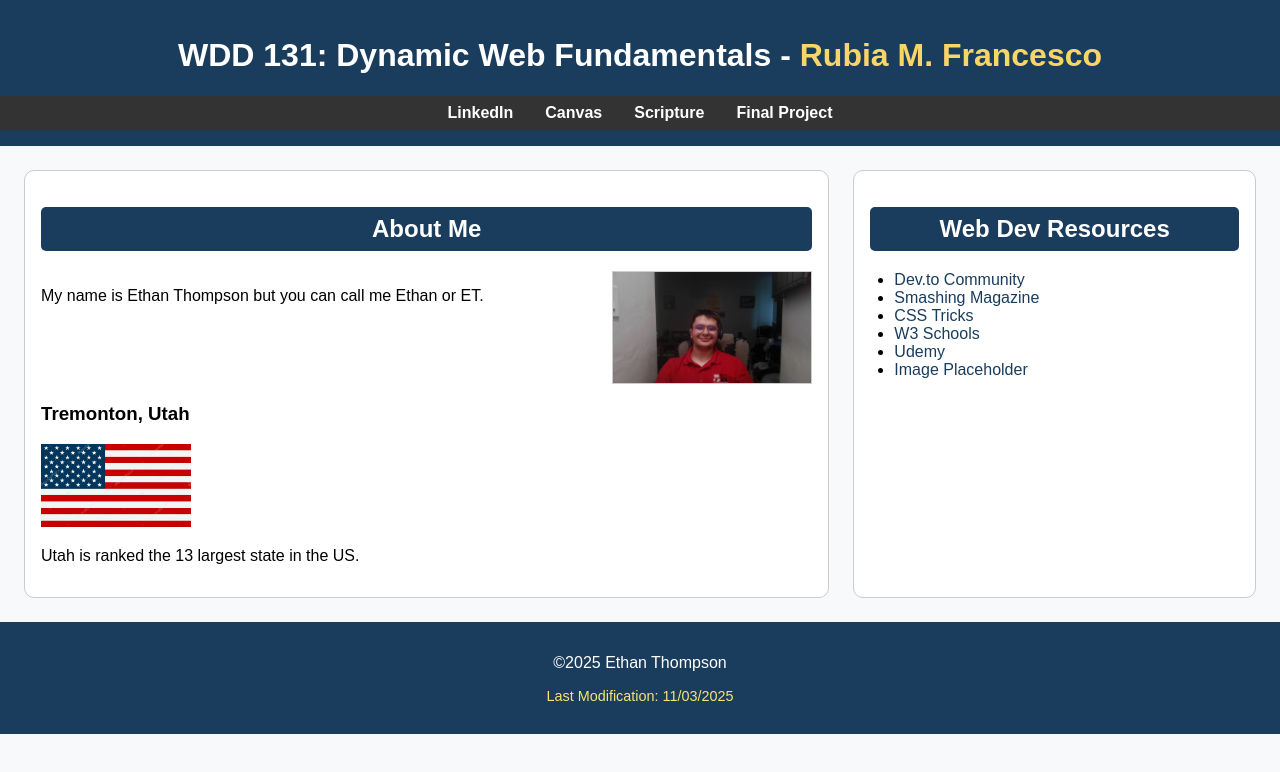
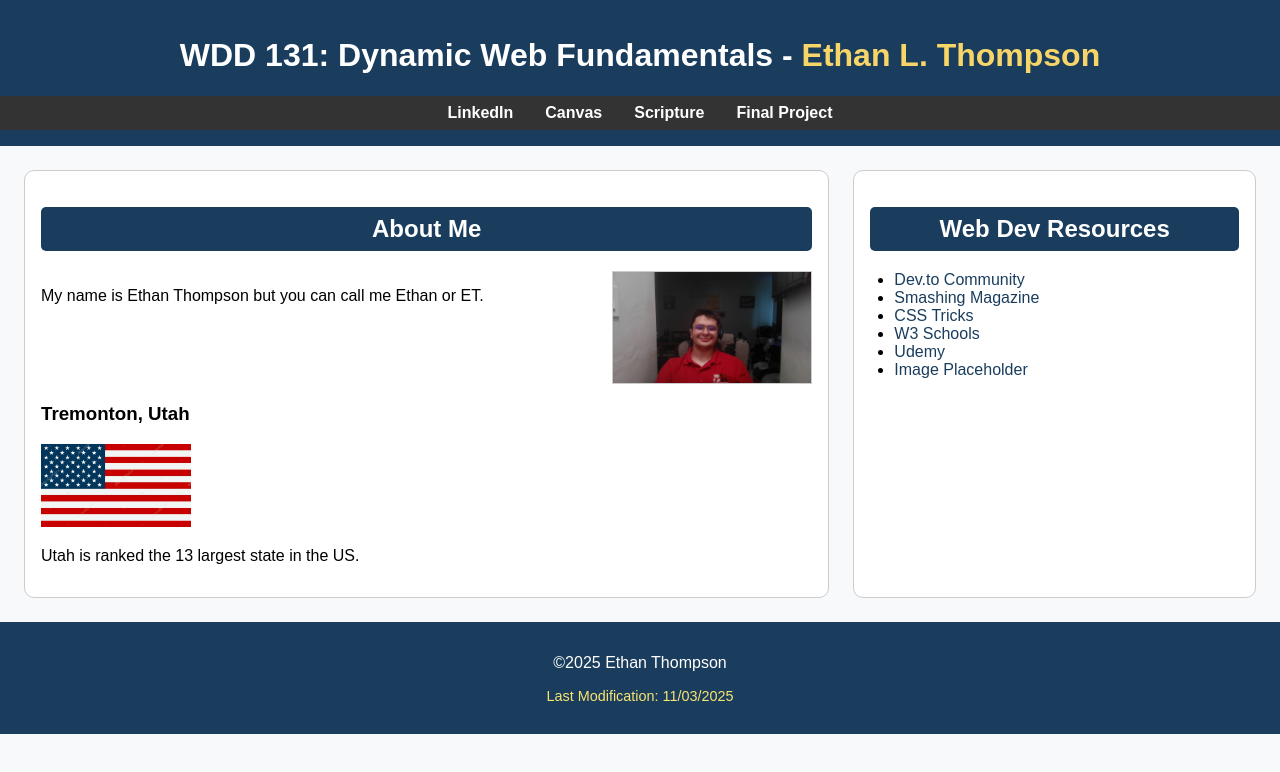
Before and after one commit to ethantho-hub/wdd131, a plain HTML site: page index.html in a window 1280 px wide. Drawn offline with Linux system fonts and the light colour scheme.

Commit message:
Update index.html

```diff
--- a/index.html
+++ b/index.html
@@ -8,7 +8,7 @@
 </head>
 <body>
   <header>
-    <h1>WDD 131: Dynamic Web Fundamentals - <span>Rubia M. Francesco</span></h1>
+    <h1>WDD 131: Dynamic Web Fundamentals - <span>Ethan L. Thompson</span></h1>
     <nav>
       <a href="#">LinkedIn</a>
       <a href="#">Canvas</a>
```
